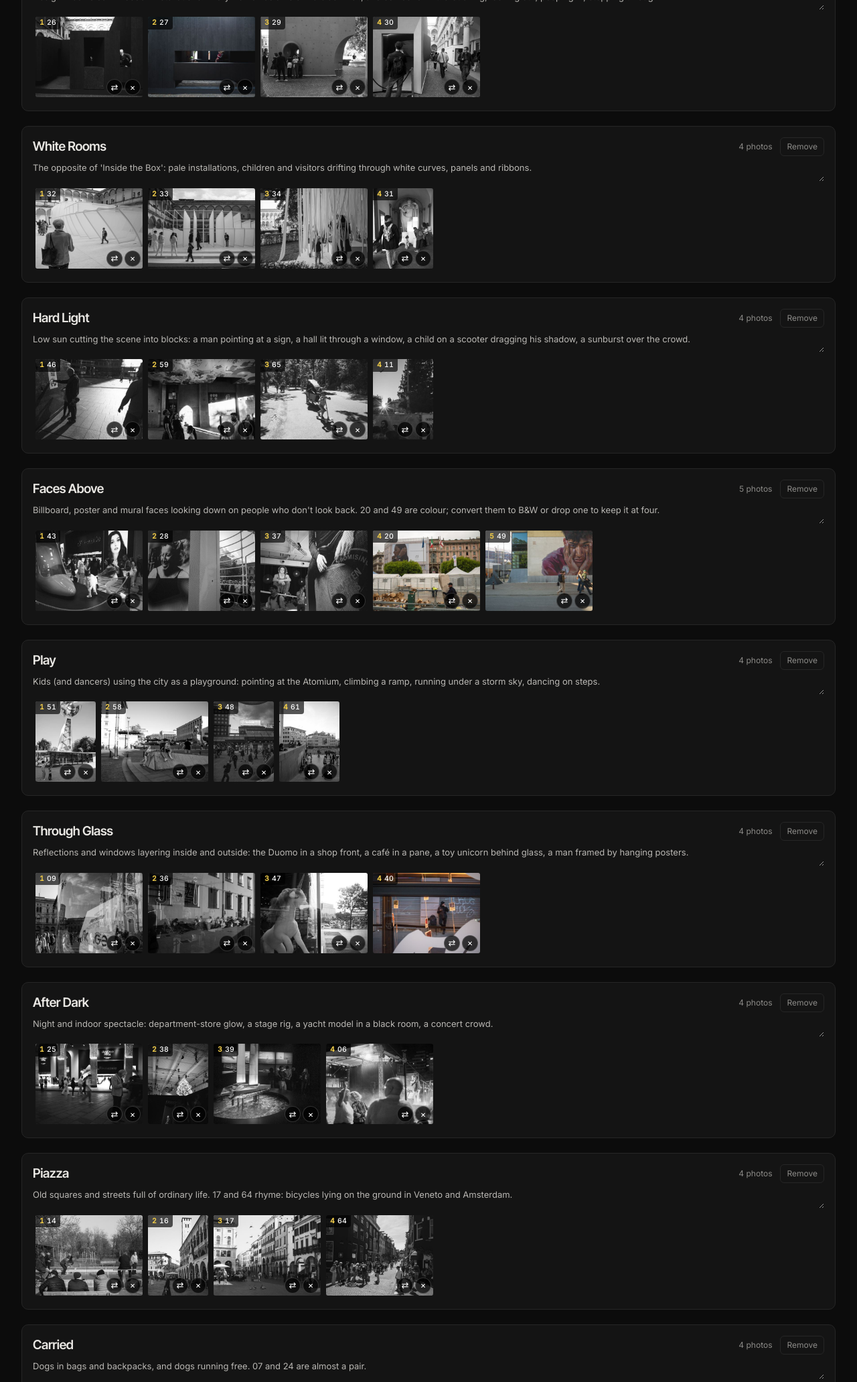
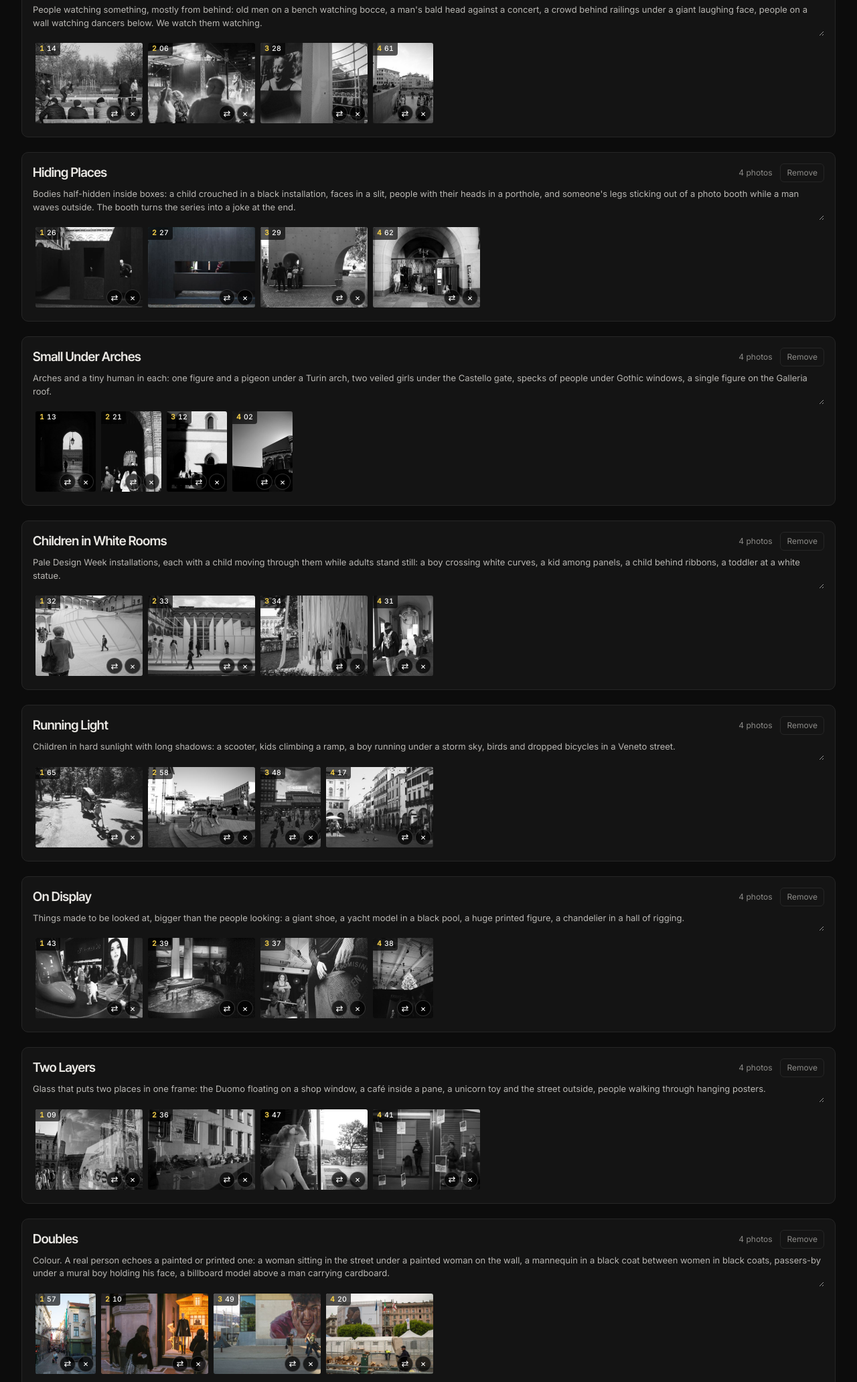
Before and after one commit to amirrezakvn2/PhotographyStuff, a plain HTML site: page contact-sheet/index.html in a window 1280 px wide. Shown: the part 482-2545 px from the top of the page at 67% size. Drawn offline with Linux system fonts and the light colour scheme.

Commit message:
Contact sheet: deeper 4-photo series based on gesture and gaze
Keeps drag and drop; adds a button to restore a layout saved with
the previous suggestions.

Co-Authored-By: Claude Opus 5.5 <noreply@anthropic.com>
Claude-Session: https://claude.ai/code/session_012U3KiP3wh9Urs4tidH5FKD

```diff
--- a/contact-sheet/board.js
+++ b/contact-sheet/board.js
@@ -1,5 +1,6 @@
 (async function () {
-  const KEY = "contact-sheet-v2";
+  const KEY = "contact-sheet-v3";
+  const OLD_KEYS = ["contact-sheet-v2", "contact-sheet-v1"];
   const $ = (s, el = document) => el.querySelector(s);
   const board = $("#board"), status = $("#status");
 
@@ -284,6 +285,21 @@
     x0 = null;
   });
 
+  /* Offer to bring back a layout saved with an earlier version of the suggestions */
+  const restore = $("#restore");
+  let oldKey = null;
+  try { oldKey = OLD_KEYS.find((k) => localStorage.getItem(k)); } catch {}
+  if (oldKey && !store.get()) {
+    restore.hidden = false;
+    restore.addEventListener("click", () => {
+      try {
+        const old = JSON.parse(localStorage.getItem(oldKey));
+        state = normalise(old.groups); render(); save("Restored your previous layout");
+        restore.hidden = true;
+      } catch { status.textContent = "Couldn't read the previous layout."; }
+    });
+  }
+
   render();
   status.textContent = store.get() ? "Your saved layout" : "Suggested series";
 })();
--- a/contact-sheet/data.json
+++ b/contact-sheet/data.json
@@ -524,31 +524,53 @@
  ],
  "groups": [
   {
-   "id": "arches",
-   "title": "Arches",
-   "note": "Four doorways: a figure under an arch in Turin, two veiled girls under the Castello gate, a man beside a photo booth, tiny walkers under Gothic windows. Same shape, four kinds of waiting.",
+   "id": "up",
+   "title": "Look Up",
+   "note": "Everyone is looking or pointing above the frame: kids pointing at the Atomium, a man's arm raised towards a kite between the towers, a couple under a needle with a giant insect on top, a crowd tilting their heads at a painted ceiling. Same gesture in four cities. Sequence goes from outdoor and open to indoor and closed.",
    "ids": [
-    "13",
-    "21",
-    "62",
-    "12"
+    "51",
+    "44",
+    "50",
+    "59"
    ]
   },
   {
-   "id": "box",
-   "title": "Inside the Box",
-   "note": "Design Week's dark wooden installations. Every frame has a hole in a black wall, and someone in it: crouching, looking out, peeping in, stepping through.",
+   "id": "audience",
+   "title": "Audience",
+   "note": "People watching something, mostly from behind: old men on a bench watching bocce, a man's bald head against a concert, a crowd behind railings under a giant laughing face, people on a wall watching dancers below. We watch them watching.",
+   "ids": [
+    "14",
+    "06",
+    "28",
+    "61"
+   ]
+  },
+  {
+   "id": "hidden",
+   "title": "Hiding Places",
+   "note": "Bodies half-hidden inside boxes: a child crouched in a black installation, faces in a slit, people with their heads in a porthole, and someone's legs sticking out of a photo booth while a man waves outside. The booth turns the series into a joke at the end.",
    "ids": [
     "26",
     "27",
     "29",
-    "30"
+    "62"
+   ]
+  },
+  {
+   "id": "thresholds",
+   "title": "Small Under Arches",
+   "note": "Arches and a tiny human in each: one figure and a pigeon under a Turin arch, two veiled girls under the Castello gate, specks of people under Gothic windows, a single figure on the Galleria roof.",
+   "ids": [
+    "13",
+    "21",
+    "12",
+    "02"
    ]
   },
   {
    "id": "white",
-   "title": "White Rooms",
-   "note": "The opposite of 'Inside the Box': pale installations, children and visitors drifting through white curves, panels and ribbons.",
+   "title": "Children in White Rooms",
+   "note": "Pale Design Week installations, each with a child moving through them while adults stand still: a boy crossing white curves, a kid among panels, a child behind ribbons, a toddler at a white statue.",
    "ids": [
     "32",
     "33",
@@ -557,140 +579,111 @@
    ]
   },
   {
-   "id": "light",
-   "title": "Hard Light",
-   "note": "Low sun cutting the scene into blocks: a man pointing at a sign, a hall lit through a window, a child on a scooter dragging his shadow, a sunburst over the crowd.",
+   "id": "play",
+   "title": "Running Light",
+   "note": "Children in hard sunlight with long shadows: a scooter, kids climbing a ramp, a boy running under a storm sky, birds and dropped bicycles in a Veneto street.",
    "ids": [
-    "46",
-    "59",
     "65",
-    "11"
+    "58",
+    "48",
+    "17"
    ]
   },
   {
-   "id": "faces",
-   "title": "Faces Above",
-   "note": "Billboard, poster and mural faces looking down on people who don't look back. 20 and 49 are colour; convert them to B&W or drop one to keep it at four.",
+   "id": "display",
+   "title": "On Display",
+   "note": "Things made to be looked at, bigger than the people looking: a giant shoe, a yacht model in a black pool, a huge printed figure, a chandelier in a hall of rigging.",
    "ids": [
     "43",
-    "28",
+    "39",
     "37",
-    "20",
-    "49"
+    "38"
    ]
   },
   {
-   "id": "play",
-   "title": "Play",
-   "note": "Kids (and dancers) using the city as a playground: pointing at the Atomium, climbing a ramp, running under a storm sky, dancing on steps.",
-   "ids": [
-    "51",
-    "58",
-    "48",
-    "61"
-   ]
-  },
-  {
-   "id": "glass",
-   "title": "Through Glass",
-   "note": "Reflections and windows layering inside and outside: the Duomo in a shop front, a caf\u00e9 in a pane, a toy unicorn behind glass, a man framed by hanging posters.",
+   "id": "reflections",
+   "title": "Two Layers",
+   "note": "Glass that puts two places in one frame: the Duomo floating on a shop window, a caf\u00e9 inside a pane, a unicorn toy and the street outside, people walking through hanging posters.",
    "ids": [
     "09",
     "36",
     "47",
-    "40"
+    "41"
    ]
   },
   {
-   "id": "dark",
-   "title": "After Dark",
-   "note": "Night and indoor spectacle: department-store glow, a stage rig, a yacht model in a black room, a concert crowd.",
+   "id": "doubles",
+   "title": "Doubles",
+   "note": "Colour. A real person echoes a painted or printed one: a woman sitting in the street under a painted woman on the wall, a mannequin in a black coat between women in black coats, passers-by under a mural boy holding his face, a billboard model above a man carrying cardboard.",
    "ids": [
-    "25",
-    "38",
-    "39",
-    "06"
+    "57",
+    "10",
+    "49",
+    "20"
    ]
   },
   {
-   "id": "piazza",
-   "title": "Piazza",
-   "note": "Old squares and streets full of ordinary life. 17 and 64 rhyme: bicycles lying on the ground in Veneto and Amsterdam.",
+   "id": "carried",
+   "title": "Carried",
+   "note": "Being carried through the crowd: a dog's head out of a bag, a dog in a backpack, a child in arms and one on shoulders, a toddler in a stroller. 07 is black and white; the others are colour.",
    "ids": [
-    "14",
-    "16",
-    "17",
-    "64"
+    "24",
+    "54",
+    "19",
+    "07"
    ]
   },
   {
-   "id": "dogs",
-   "title": "Carried",
-   "note": "Dogs in bags and backpacks, and dogs running free. 07 and 24 are almost a pair.",
+   "id": "pedestals",
+   "title": "Pedestals",
+   "note": "Monuments nobody looks at. People sit at their feet or chat in front of them. Only three for now; your next batch may complete it.",
    "ids": [
-    "07",
-    "24",
-    "45",
-    "15"
+    "56",
+    "60",
+    "55"
    ]
   },
   {
-   "id": "monuments",
-   "title": "Pedestals",
-   "note": "Statues and grand fa\u00e7ades that nobody is looking at. People sit at their feet, take selfies, chat.",
+   "id": "waterside",
+   "title": "Waterside",
+   "note": "Colour. People at the water's edge, leaning on railings or standing by it: Lake Como twice, an Amsterdam canal, the Como fountain.",
    "ids": [
-    "56",
-    "60",
-    "55",
-    "50"
+    "04",
+    "63",
+    "03",
+    "05"
    ]
   },
   {
-   "id": "water",
-   "title": "Railings",
-   "note": "People leaning on railings by the water: Lake Como, an Amsterdam canal, a riverbank. Calm colour frames.",
-   "ids": [
-    "04",
-    "63",
-    "18",
-    "03"
-   ]
-  },
-  {
-   "id": "lawns",
-   "title": "Lawns",
-   "note": "City grass as a stage: kids at a bench of paintings, a man by a rose tree, a castle lawn, a kite under the towers.",
+   "id": "green",
+   "title": "Green",
+   "note": "Colour. City grass as a stage: kids at a bench of paintings, a man under a yellow rose bush, a man playing with his dog under the vertical forest, walkers beside a parked pickup.",
    "ids": [
     "23",
     "35",
-    "22",
-    "44"
-   ]
-  },
-  {
-   "id": "crowd",
-   "title": "Celebrations",
-   "note": "Crowds gathered for something: balloons in Brera, a child on shoulders at a concert, the Galleria, chefs on a balcony.",
-   "ids": [
-    "42",
-    "54",
-    "19",
-    "08"
+    "45",
+    "52"
    ]
   },
   {
    "id": "unplaced",
    "title": "Unplaced",
-   "note": "Not in a series yet.",
+   "note": "Not in a series yet. 46 (a man pointing at a 'we are building something big' sign) and 18 (the riverbank) are strong singles.",
    "ids": [
     "01",
-    "02",
-    "05",
-    "10",
-    "41",
-    "52",
+    "08",
+    "11",
+    "15",
+    "16",
+    "18",
+    "22",
+    "25",
+    "30",
+    "40",
+    "42",
+    "46",
     "53",
-    "57"
+    "64"
    ]
   }
  ]
--- a/contact-sheet/index.html
+++ b/contact-sheet/index.html
@@ -25,6 +25,7 @@
       <button id="export">Export</button>
       <label class="btn">Import<input id="import" type="file" accept="application/json" hidden></label>
       <button id="reset" class="ghost">Reset</button>
+      <button id="restore" class="ghost" hidden>Load my previous layout</button>
     </div>
   </header>
 
```
